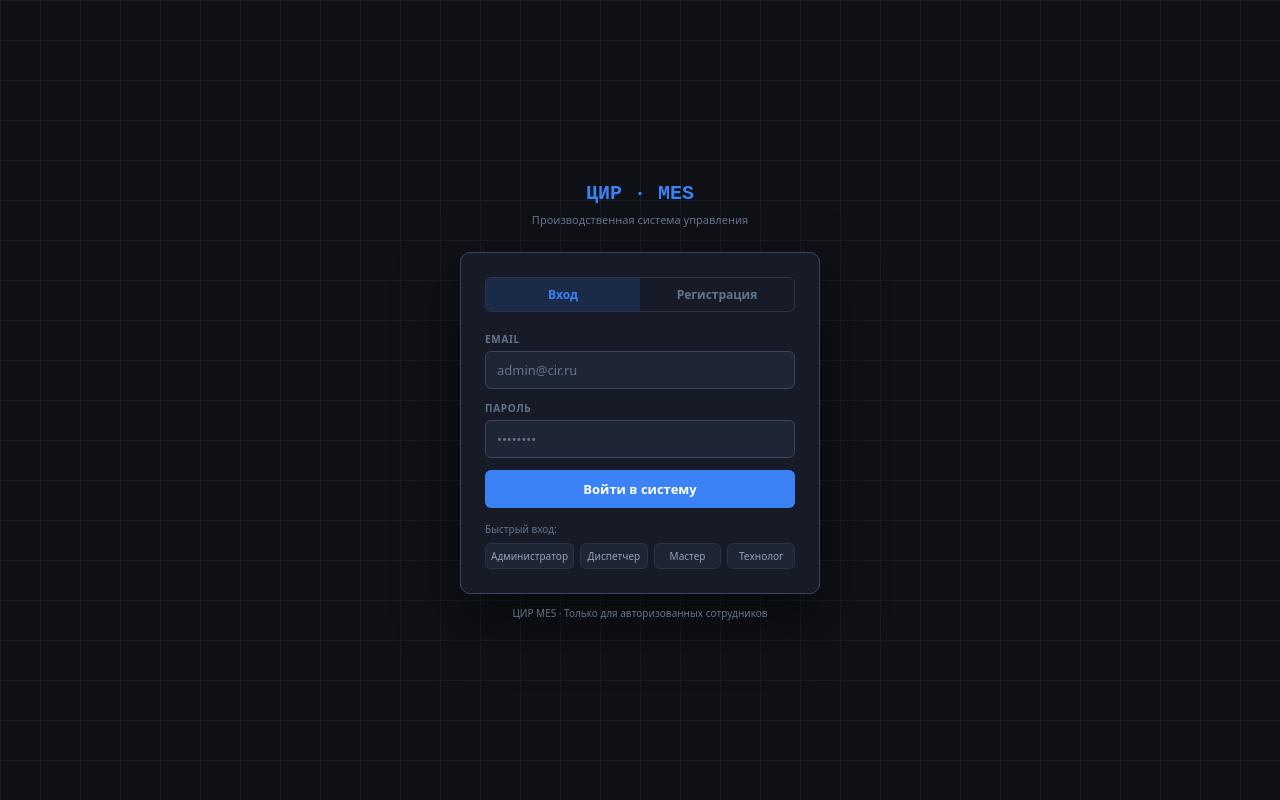
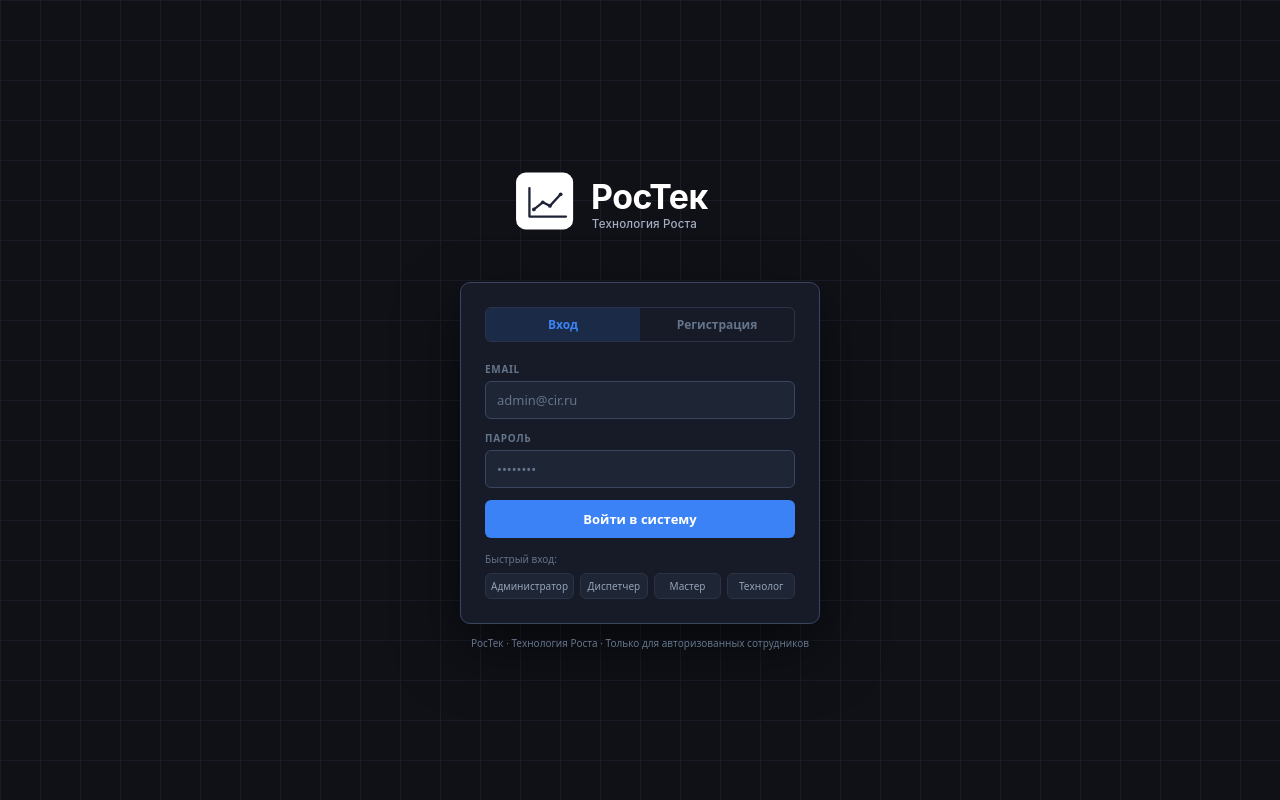
Before and after one commit to kuzdima/cir-mes, a plain HTML site: page frontend/index.html in a window 1280 px wide. Drawn offline with Linux system fonts and the light colour scheme.

Commit message:
добавление логотипа РосТек

```diff
--- a/frontend/css/main.css
+++ b/frontend/css/main.css
@@ -28,9 +28,14 @@ input,select,textarea{font-family:var(--font);cursor:text;}
 .content{flex:1;overflow-y:auto;padding:18px 20px;}
 
 /* SIDEBAR */
+/* .logo-block{padding:14px 14px 12px;border-bottom:1px solid var(--border);}
+.logo-line1{font-family:var(--font-mono);font-size:13px;font-weight:600;color:var(--accent);}
+.logo-line2{font-size:10px;color:var(--text3);margin-top:2px;} */
 .logo-block{padding:14px 14px 12px;border-bottom:1px solid var(--border);}
-.logo-line1{font-family:var(--font-mono);font-size:13px;font-weight:600;color:var(--accent);}
-.logo-line2{font-size:10px;color:var(--text3);margin-top:2px;}
+.logo-img{display:block;width:100%;max-width:170px;height:auto;border-radius:6px;}
+/* Совместимость со свёрнутым сайдбаром */
+.sidebar.collapsed .logo-img{max-width:38px;object-fit:cover;object-position:left;}
+
 .nav{flex:1;padding:6px 0;overflow-y:auto;}
 .nav-sect{font-size:9px;font-weight:600;color:var(--text3);padding:10px 14px 3px;text-transform:uppercase;letter-spacing:0.08em;}
 .nav-item{display:flex;align-items:center;gap:8px;padding:8px 14px;font-size:12px;color:var(--text2);cursor:pointer;transition:all 0.12s;border-left:2px solid transparent;}
@@ -332,9 +337,9 @@ tbody tr:hover td{background:var(--bg3);}
   overflow: hidden;
 }
 
-.sidebar.collapsed .logo-line2 {
+/* .sidebar.collapsed .logo-line2 {
   display: none;
-}
+} */
 
 /* ==================== COLLAPSIBLE SIDEBAR ==================== */
 /* Единый размер кнопок */
--- a/frontend/index.html
+++ b/frontend/index.html
@@ -3,7 +3,7 @@
 <head>
 <meta charset="UTF-8">
 <meta name="viewport" content="width=device-width, initial-scale=1.0">
-<title>ЦИР MES</title>
+<title>РосТек MES</title>
 <link rel="stylesheet" href="css/main.css">
 </head>
 <body>
@@ -16,10 +16,9 @@
 <div class="auth-screen show" id="auth-screen">
   <div class="auth-bg-grid"></div>
   <div class="auth-wrap">
-    <div class="auth-logo">
-      <div class="auth-logo-name">ЦИР · MES</div>
-      <div class="auth-logo-sub">Производственная система управления</div>
-    </div>
+      <div class="auth-logo">
+        <img src="img/logo.svg" alt="РосТек" style="width:280px;max-width:90%;height:auto;border-radius:10px;">
+      </div>
     <div class="auth-card">
       <div class="auth-tabs">
         <button class="auth-tab active" id="tab-login" onclick="switchAuthTab('login')"   >Вход</button>
@@ -68,7 +67,7 @@
         <button class="auth-btn" id="reg-btn" onclick="doRegister()">Зарегистрироваться</button>
       </div>
     </div>
-    <div class="auth-footer">ЦИР MES · Только для авторизованных сотрудников</div>
+    <div class="auth-footer">РосТек · Технология Роста · Только для авторизованных сотрудников</div>
   </div>
 </div>
 
@@ -83,8 +82,7 @@
     </button>
 
     <div class="logo-block">
-      <div class="logo-line1">ЦИР · MES</div>
-      <div class="logo-line2">Производственная система</div>
+      <img src="img/logo.svg" alt="РосТек" class="logo-img">
     </div>
 
     <nav class="nav">
```
Also changed, not shown: frontend/img/logo.svg (added).
